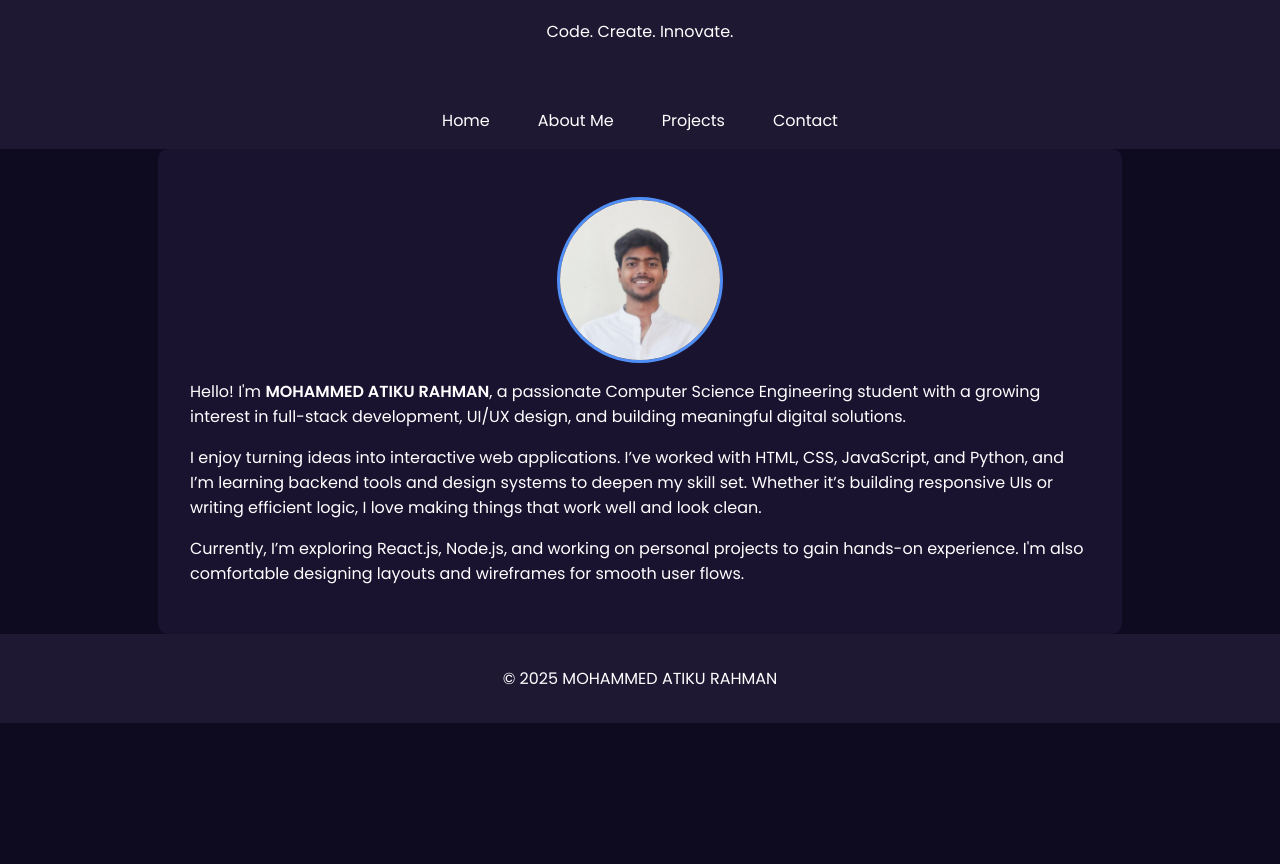
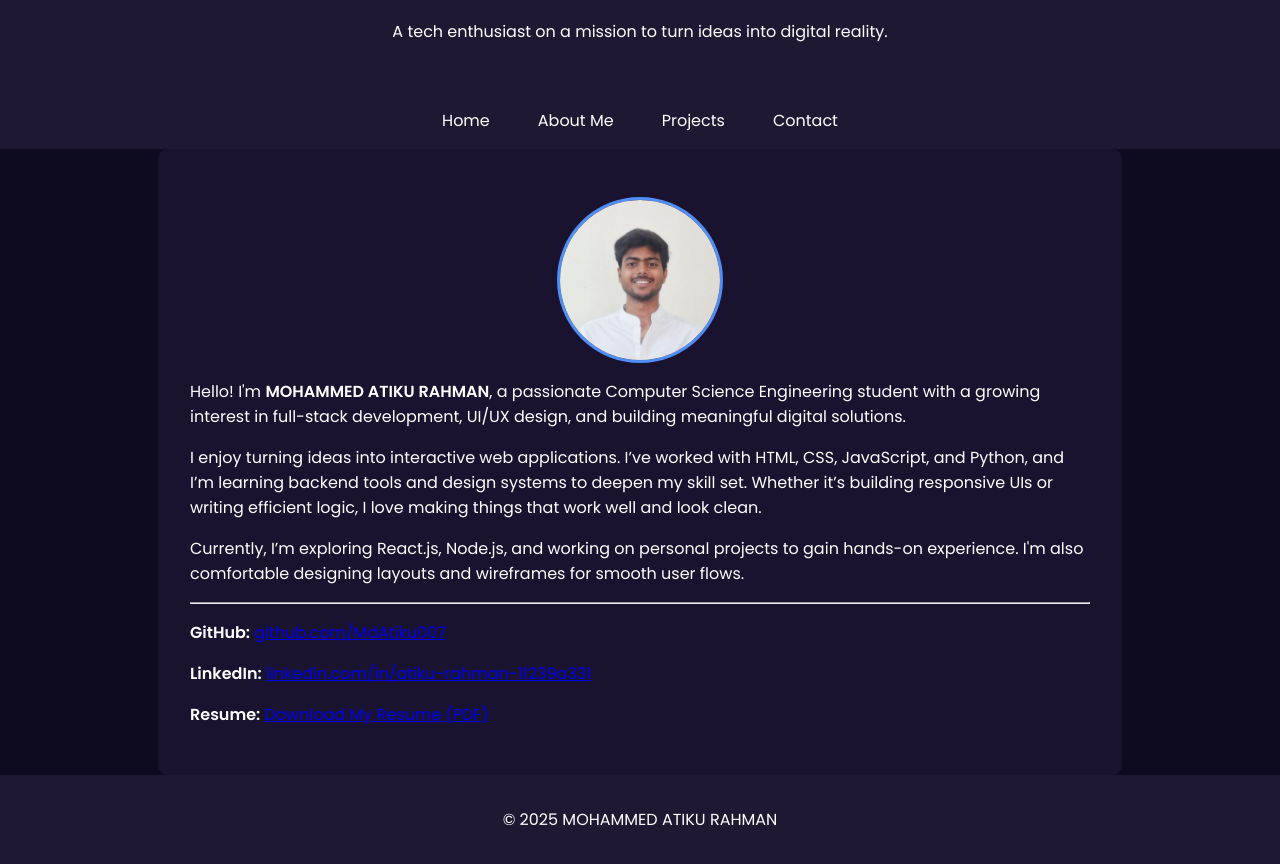
Before and after one commit to mygame02042005-beep/portfolio, a plain HTML site: page about.html in a window 1280 px wide. Shown: the part 104-968 px from the top of the page. Before the commit the page ends 827 px from the top, so only its background shows below. Drawn offline with Linux system fonts and the light colour scheme.

Commit message:
Update about.html

```diff
--- a/about.html
+++ b/about.html
@@ -15,7 +15,7 @@
 
   <header>
     <h1>About Me</h1>
-    <p>Code. Create. Innovate.</p>
+    <p>A tech enthusiast on a mission to turn ideas into digital reality.</p>
   </header>
 
   <nav>
@@ -29,11 +29,18 @@
 
   <section>
     <img src="Atiku.jpg" alt="Profile Photo" />
+
     <p>Hello! I'm <strong>MOHAMMED ATIKU RAHMAN</strong>, a passionate Computer Science Engineering student with a growing interest in full-stack development, UI/UX design, and building meaningful digital solutions.</p>
 
     <p>I enjoy turning ideas into interactive web applications. I’ve worked with HTML, CSS, JavaScript, and Python, and I’m learning backend tools and design systems to deepen my skill set. Whether it’s building responsive UIs or writing efficient logic, I love making things that work well and look clean.</p>
 
     <p>Currently, I’m exploring React.js, Node.js, and working on personal projects to gain hands-on experience. I'm also comfortable designing layouts and wireframes for smooth user flows.</p>
+
+    <hr />
+
+    <p><strong>GitHub:</strong> <a href="https://github.com/MdAtiku007" target="_blank">github.com/MdAtiku007</a></p>
+    <p><strong>LinkedIn:</strong> <a href="https://www.linkedin.com/in/atiku-rahman-11239a331" target="_blank">linkedin.com/in/atiku-rahman-11239a331</a></p>
+    <p><strong>Resume:</strong> <a href="RESUME(for internship).pdf" download>Download My Resume (PDF)</a></p>
   </section>
 
   <footer>
```
